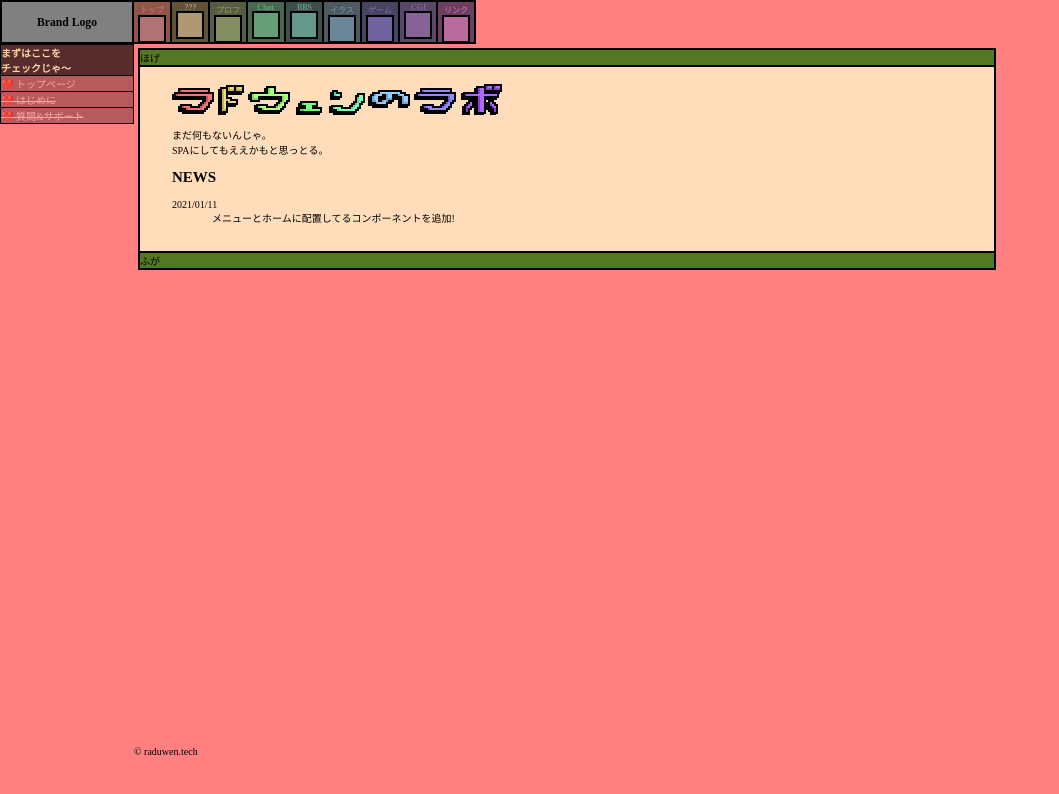
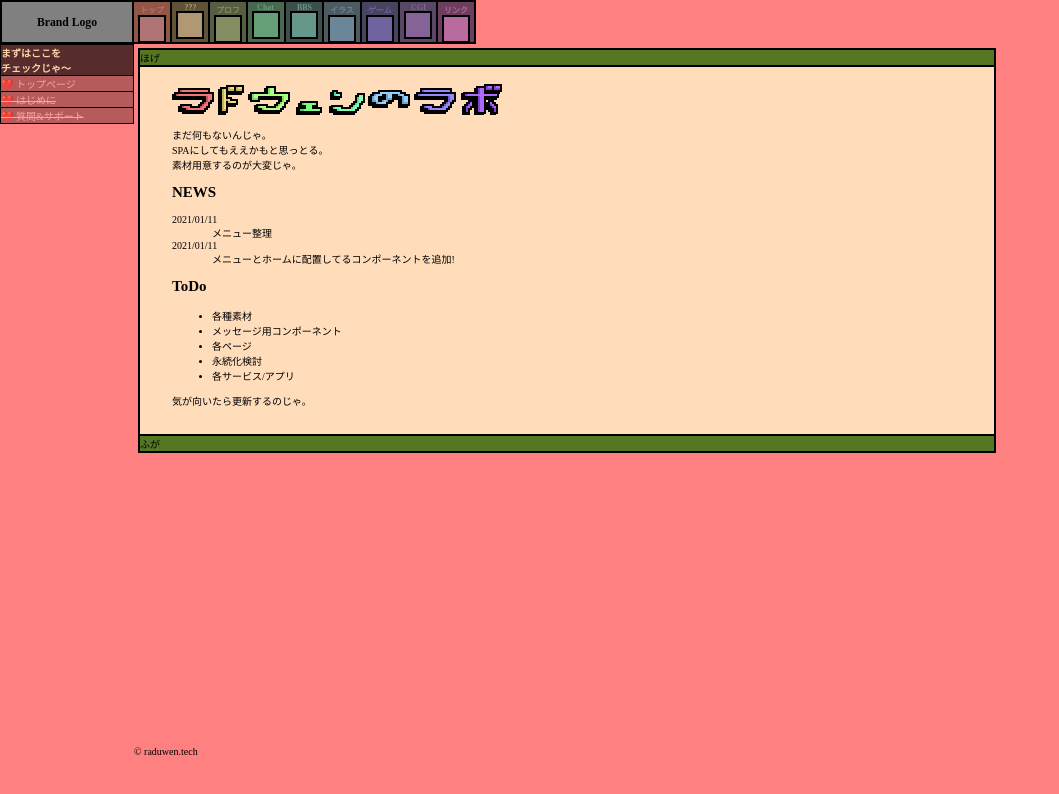
Before and after one commit to raduwen/raduwen.github.io, a Next.js app: page /top in a window 1280 px wide. Shown: the top 794 px of the page, without its empty margins (0-1059 px from the left). Built offline with nearby package versions, Linux system fonts and the light colour scheme.

Commit message:
update news, and add todo list

```diff
--- a/pages/top/index.jsx
+++ b/pages/top/index.jsx
@@ -58,7 +58,8 @@ const HomePage = () => {
               <Logo />
               <p>
                 まだ何もないんじゃ。<br />
-                SPAにしてもええかもと思っとる。
+                SPAにしてもええかもと思っとる。<br />
+                素材用意するのが大変じゃ。
               </p>
             </section>
 
@@ -66,8 +67,24 @@ const HomePage = () => {
               <h2>NEWS</h2>
               <dl>
                 <dt>2021/01/11</dt>
+                <dd>メニュー整理</dd>
+                <dt>2021/01/11</dt>
                 <dd>メニューとホームに配置してるコンポーネントを追加!</dd>
               </dl>
+            </section>
+
+            <section>
+              <h2>ToDo</h2>
+              <ul>
+                <li>各種素材</li>
+                <li>メッセージ用コンポーネント</li>
+                <li>各ページ</li>
+                <li>永続化検討</li>
+                <li>各サービス/アプリ</li>
+              </ul>
+              <p>
+                気が向いたら更新するのじゃ。
+              </p>
             </section>
           </BoxBody>
           <BoxBar>ふが</BoxBar>
```
